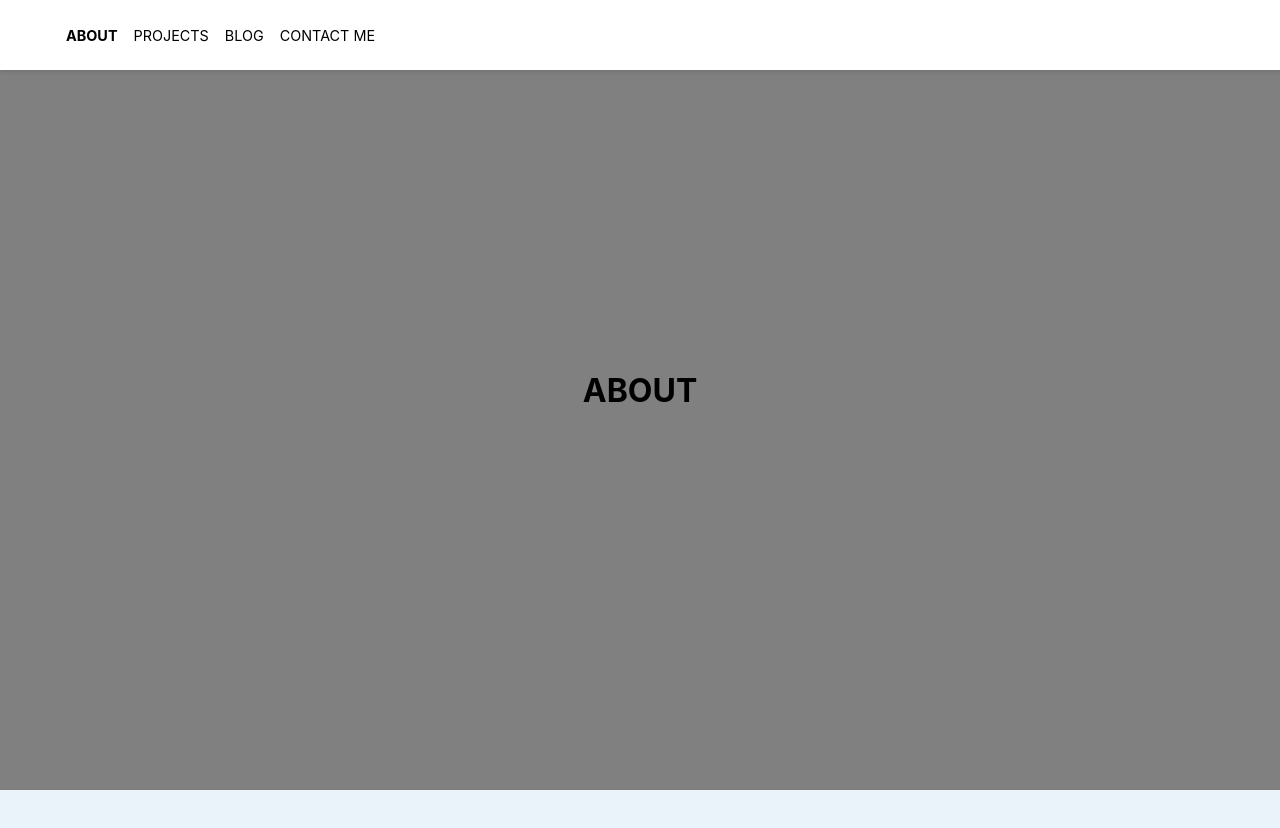
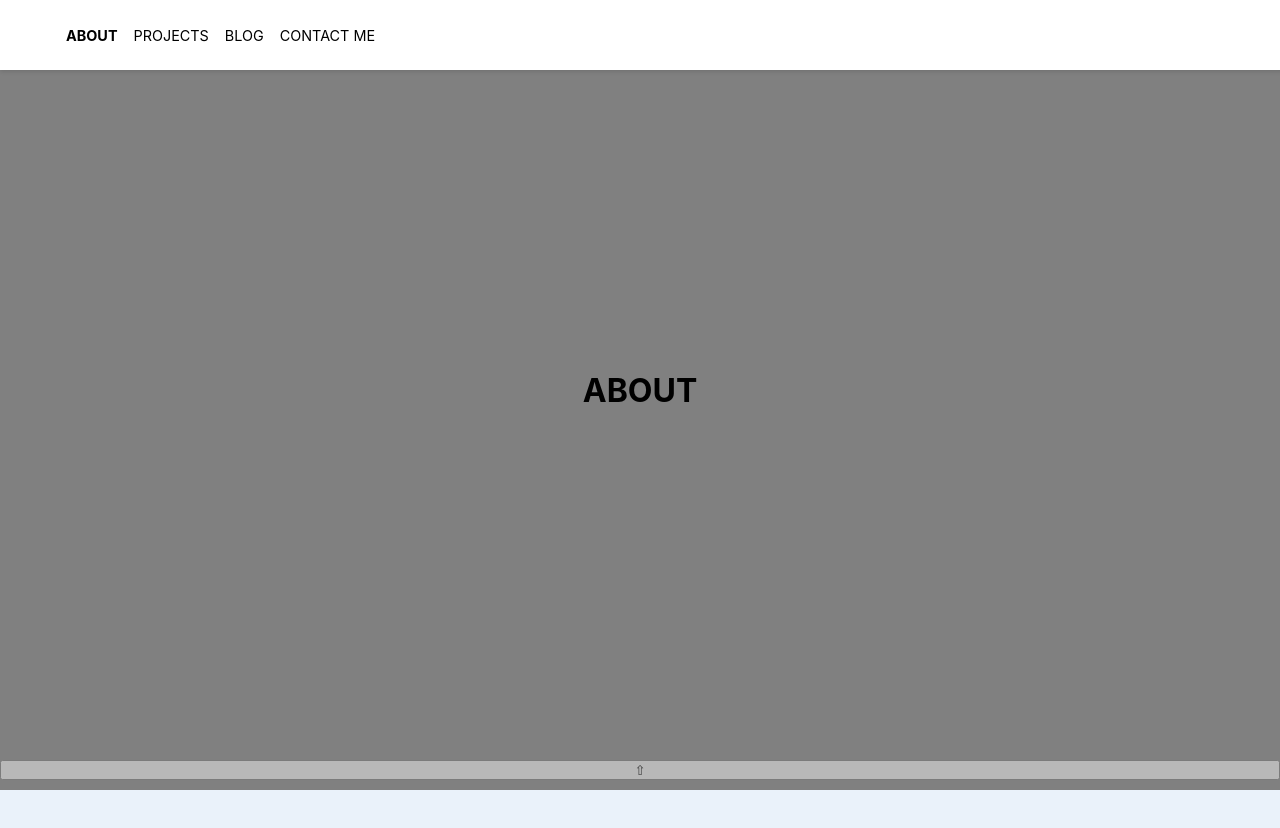
Before and after one commit to sparklingwaterlemon/Portfolio, a React (Create React App) app: page / in a window 1280 px wide. Shown: the top 828 px of the page. Built offline with nearby package versions, Linux system fonts and the light colour scheme.

Commit message:
working on scroll to top of page button - look at moon rover project - possible memory leak

```diff
--- a/src/Pages/HomePage/App.css
+++ b/src/Pages/HomePage/App.css
@@ -24,17 +24,25 @@ section {
 
 .back-to-top {
   position: fixed;
+  width: 100%;
   bottom: 20px;
-  right: 20px;
-  font-size: 100px;
-  background: orange;
-  color: white;
+  align-items: center;
+  height: 20px;
+  justify-content: center;
+  z-index: 1000;
   cursor: pointer;
-  border-radius: 100px;
-  border: none;
-  box-shadow: 0 5px 10px #ccc;
+  animation: fadeIn 0.3s;
+  transition: opacity 0.4s;
+  opacity: 0.5;
 }
-
 .back-to-top:hover {
-  background: red;
+  opacity: 1;
 }
+@keyframes fadeIn {
+  0% {
+    opacity: 0;
+  }
+  100% {
+    opacity: 0.5;
+  }
+}
--- a/src/Pages/HomePage/App.jsx
+++ b/src/Pages/HomePage/App.jsx
@@ -4,27 +4,27 @@ import { useState, useEffect } from "react";
 
 export default function App() {
 
-  const [showButton, setShowButton] = useState(false);
+  const [showScroll, setShowScroll] = useState(false);
 
-  // change this code..
-  useEffect(() => {
-    window.addEventListener("scroll", () => {
-      if (window.pageYOffset > 300) {
-        setShowButton(true);
-        console.log("true")
-      } else {
-        setShowButton(false);
-        console.log("false")
-      }
-    });
-  });
+  const checkScrollTop = () => {
+    if(!showScroll && window.pageYOffset > 400){
+      setShowScroll(true);
+      console.log("true")
+    } else if (showScroll && window.pageYOffset <= 400) {
+      setShowScroll(false);
+      console.log("false")
+    }
+  }
+
+  // is there a memory leak here?
+  // look at moon rover project
+  useEffect(()=>{
+    window.addEventListener('scroll', checkScrollTop)
+  },[])
 
   // This function will scroll the window to the top
-  const scrollToTop = () => {
-    window.scrollTo({
-      top: 0,
-      behavior: 'smooth' // for smoothly scrolling
-    });
+  const scrollTop = () =>{
+    window.scrollTo({top: 0, behavior: 'smooth'});
   };
 
 
@@ -38,8 +38,8 @@ export default function App() {
       <section id="contact">CONTACT ME</section>
     </div>
 
-    {showButton && (
-    <button onClick={scrollToTop} className="back-to-top">
+    {showScroll && (
+    <button onClick={scrollTop} className="back-to-top">
       <span>&#8679;</span>
     </button>
     )}
```
